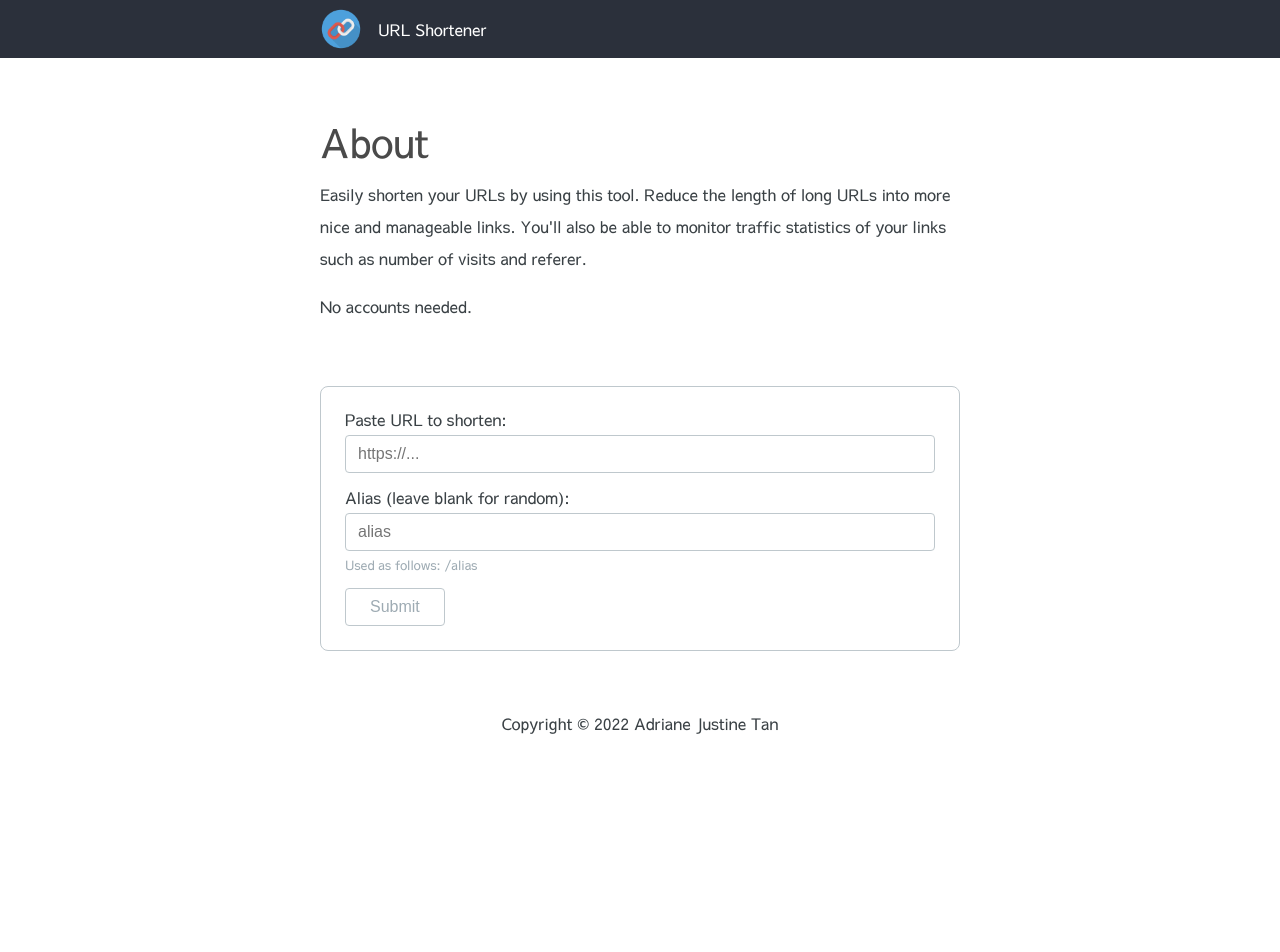
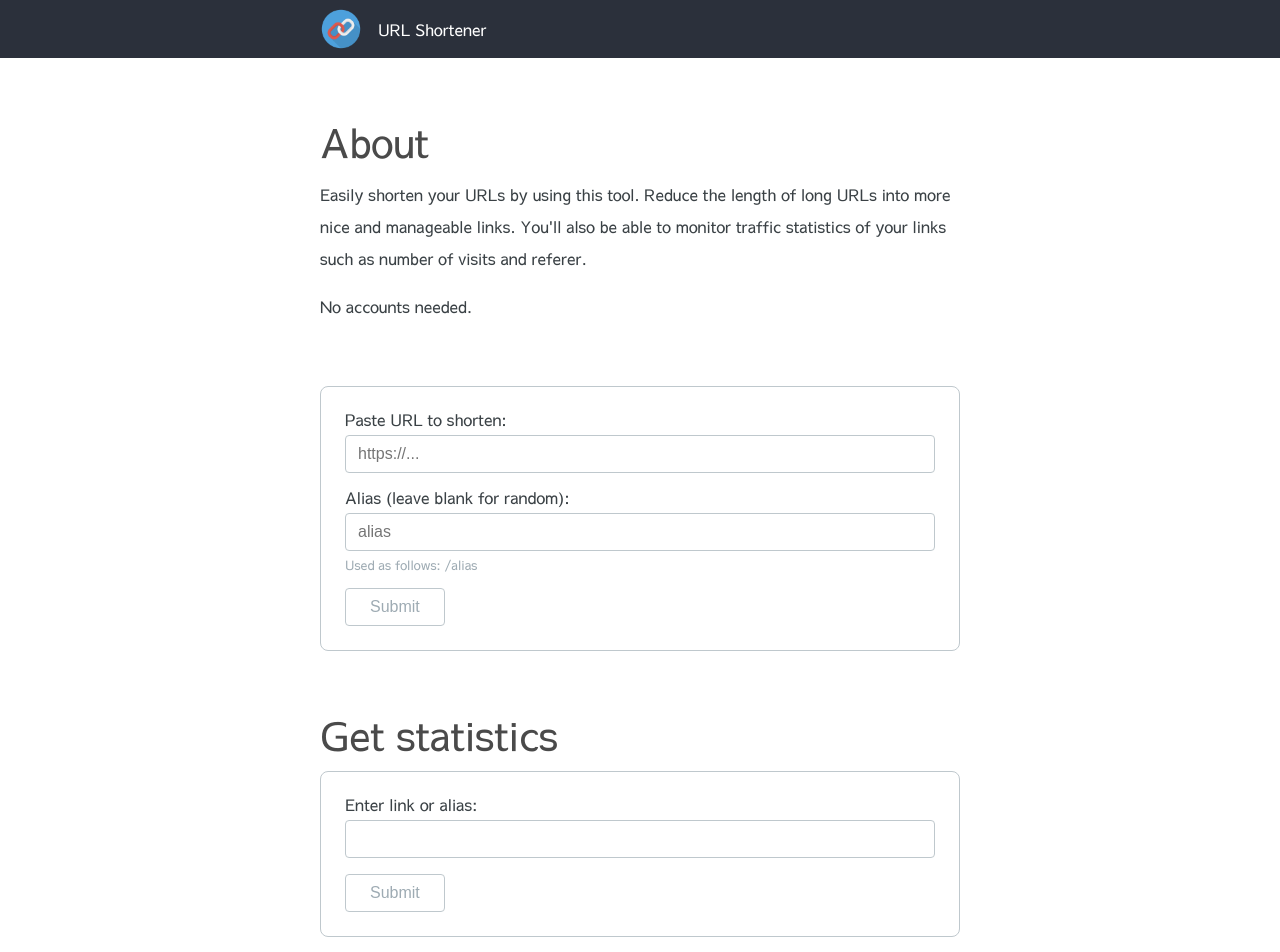
Before and after one commit to eidoriantan/url-shortener, a React app: page / in a window 1280 px wide. Shown: the top 952 px of the page. Before the commit the page ends 800 px from the top, so only its background shows below. Built offline with nearby package versions, Linux system fonts and the light colour scheme; no server answers.

Commit message:
feat: add statistics in UI

```diff
--- a/src/components/Home/index.jsx
+++ b/src/components/Home/index.jsx
@@ -20,6 +20,7 @@ import React from 'react';
 
 import './styles.scss';
 import SubmitForm from '../SubmitForm';
+import StatisticsForm from '../StatisticsForm';
 
 class Home extends React.Component {
   render () {
@@ -37,8 +38,13 @@ class Home extends React.Component {
           <p>No accounts needed.</p>
         </section>
 
-        <section id="get-started">
+        <section>
           <SubmitForm />
+        </section>
+
+        <section>
+          <h2>Get statistics</h2>
+          <StatisticsForm />
         </section>
       </React.Fragment>
     );
--- /dev/null
+++ b/src/components/StatisticsForm/index.jsx
@@ -0,0 +1,159 @@
+/**
+ *  URL Shortener
+ *  Copyright (C) 2022, Adriane Justine Tan
+ *
+ *  This program is free software: you can redistribute it and/or modify
+ *  it under the terms of the GNU General Public License as published by
+ *  the Free Software Foundation, either version 3 of the License, or
+ *  (at your option) any later version.
+ *
+ *  This program is distributed in the hope that it will be useful,
+ *  but WITHOUT ANY WARRANTY; without even the implied warranty of
+ *  MERCHANTABILITY or FITNESS FOR A PARTICULAR PURPOSE.  See the
+ *  GNU General Public License for more details.
+ *
+ *  You should have received a copy of the GNU General Public License
+ *  along with this program.  If not, see <https://www.gnu.org/licenses/>.
+ */
+
+import React from 'react';
+
+import './styles.scss';
+import variables from '../../variables';
+
+class StatisticsForm extends React.Component {
+  constructor (props) {
+    super(props);
+
+    this.action = variables.apiRoot + '/api/shorts';
+    this.state = {
+      loading: false,
+      error: false,
+      message: '',
+      result: null
+    };
+
+    this.submitForm = this.submitForm.bind(this);
+  }
+
+  async submitForm (event) {
+    event.preventDefault();
+
+    this.setState({
+      loading: true,
+      error: false,
+      message: '',
+      result: null
+    });
+
+    const form = event.target;
+    const buttons = form.querySelectorAll('button[type="submit"]');
+    const link = form.querySelector('#link').value;
+    const regex = /([a-zA-Z0-9.-]+)$/
+    const alias = regex.exec(link);
+
+    buttons.forEach(element => {
+      element.disabled = true;
+    });
+
+    try {
+      if (alias === null) throw new Error('Invalid link');
+
+      const action = form.action + '/' + alias[1];
+      const response = await fetch(action);
+      const res = await response.json();
+
+      if (res.success) {
+        this.setState({
+          message: '',
+          result: res.short
+        });
+      } else {
+        this.setState({
+          error: true,
+          message: res.message
+        });
+      }
+    } catch (error) {
+      this.setState({
+        error: true,
+        message: error.message
+      });
+    }
+
+    this.setState({ loading: false });
+
+    buttons.forEach(element => {
+      element.disabled = false;
+    });
+  }
+
+  render () {
+    const messageClass = this.state.message ? 'd-block' : 'd-none';
+    const errorClass = `stats-error ${messageClass}`;
+    const loading = (
+      <React.Fragment>
+        <img src="/images/loader.gif" alt="Loading" width={32} height={32} />
+        Submitting...
+      </React.Fragment>
+    );
+
+    let result = null;
+    if (this.state.result !== null) {
+      const visits = this.state.result.visits;
+      const referrers = [];
+
+      for (let i = 0; i < this.state.result.referrers.length; i++) {
+        const referrer = this.state.result.referrers[i];
+        referrers.push(
+          <tr key={i}>
+            <td>{ referrer.name }</td>
+            <td align="center">{ referrer.visits }</td>
+          </tr>
+        );
+      }
+
+      result = (
+        <div className="stats-results mt-2">
+          <h4 className="my-1">Traffic Statistics of "{ this.state.result.short_id }"</h4>
+          <div className="my-1">Total Visits: { visits }</div>
+          <table className="stats-table">
+            <thead>
+              <tr>
+                <th scope="col">Referrer</th>
+                <th scope="col">Visits</th>
+              </tr>
+            </thead>
+
+            <tbody>
+              { referrers }
+            </tbody>
+          </table>
+        </div>
+      );
+    }
+
+    return (
+      <React.Fragment>
+        <form action={this.action} method="post" className="form-stats" onSubmit={this.submitForm}>
+          <div className="form-group mb-1">
+            <label htmlFor="link">Enter link or alias:</label>
+            <input type="text" id="link" name="link" required />
+          </div>
+
+          <div className={errorClass}>
+            <span>{this.state.message}</span>
+          </div>
+
+          <button type="submit" className="btn">
+            { this.state.loading ? loading : 'Submit' }
+          </button>
+        </form>
+
+        { this.state.result && result }
+      </React.Fragment>
+    );
+  }
+}
+
+export default StatisticsForm;
--- /dev/null
+++ b/src/components/StatisticsForm/styles.scss
@@ -0,0 +1,56 @@
+/**
+ *  URL Shortener
+ *  Copyright (C) 2022, Adriane Justine Tan
+ *
+ *  This program is free software: you can redistribute it and/or modify
+ *  it under the terms of the GNU General Public License as published by
+ *  the Free Software Foundation, either version 3 of the License, or
+ *  (at your option) any later version.
+ *
+ *  This program is distributed in the hope that it will be useful,
+ *  but WITHOUT ANY WARRANTY; without even the implied warranty of
+ *  MERCHANTABILITY or FITNESS FOR A PARTICULAR PURPOSE.  See the
+ *  GNU General Public License for more details.
+ *
+ *  You should have received a copy of the GNU General Public License
+ *  along with this program.  If not, see <https://www.gnu.org/licenses/>.
+ */
+
+@use "sass:list";
+@import "../../styles/variables";
+
+.form-stats {
+  padding: 24px;
+  border: 1px solid $border-color;
+  border-radius: 8px;
+}
+
+.stats-error {
+  padding: 12px;
+  margin-bottom: 8px;
+  border: 1px solid $border-color;
+  border-radius: 4px;
+  background-color: list.nth($error-color, 1);
+  border: 1px solid list.nth($error-color, 2);
+}
+
+.stats-results {
+  padding: 24px;
+  border: 1px solid $border-color;
+  border-radius: 8px;
+
+  .stats-table {
+    width: 100%;
+
+    tr:nth-of-type(odd) td {
+      background-color: $bg-disabled;
+    }
+
+    th, td {
+      padding: 0.5rem;
+      border-bottom: 1px solid $border-color;
+    }
+
+    th { font-weight: bold; }
+  }
+}
--- a/src/styles/app.scss
+++ b/src/styles/app.scss
@@ -91,6 +91,11 @@ code {
 .d-none { display: none; }
 .d-block { display: block; }
 
+.my-1 {
+  margin-top: 16px;
+  margin-bottom: 16px;
+}
+
 .mt-1 { margin-top: 16px; }
 .mt-2 { margin-top: 32px; }
 .ml-1 { margin-left: 16px; }
```
